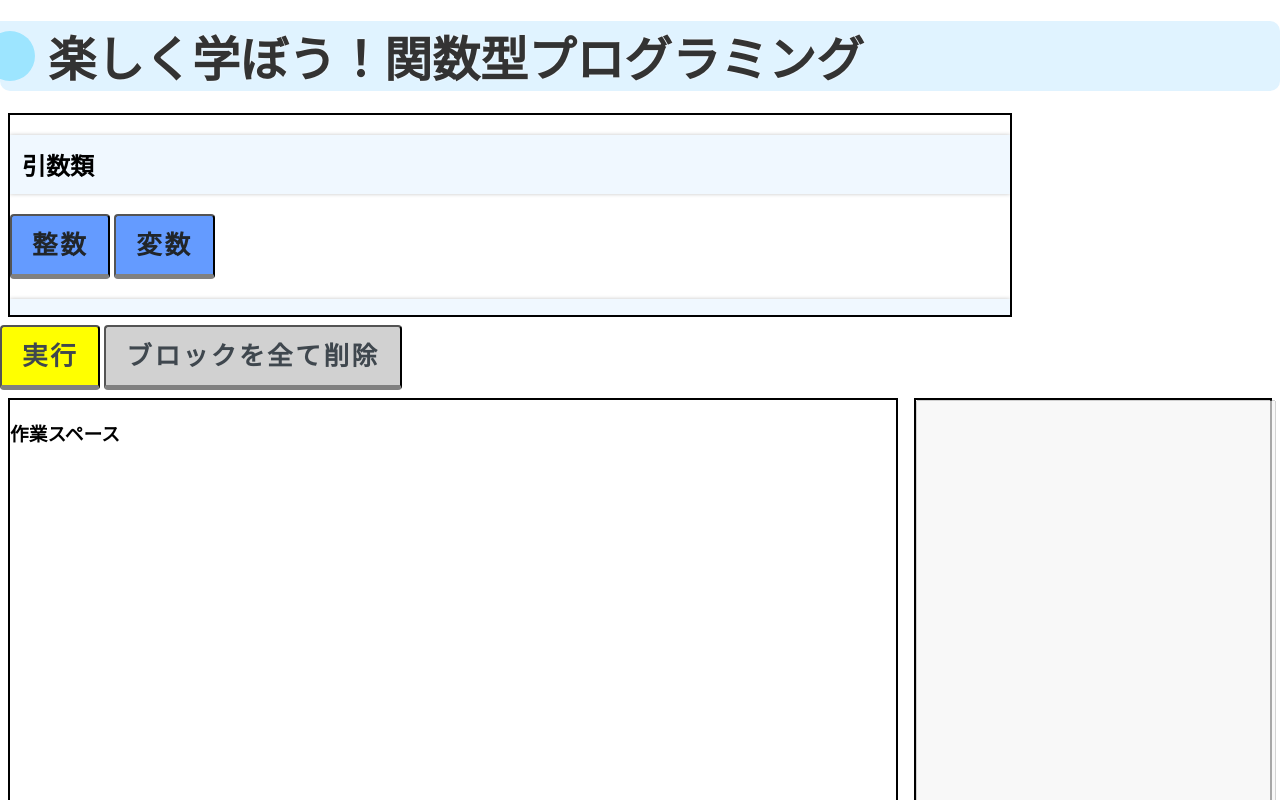
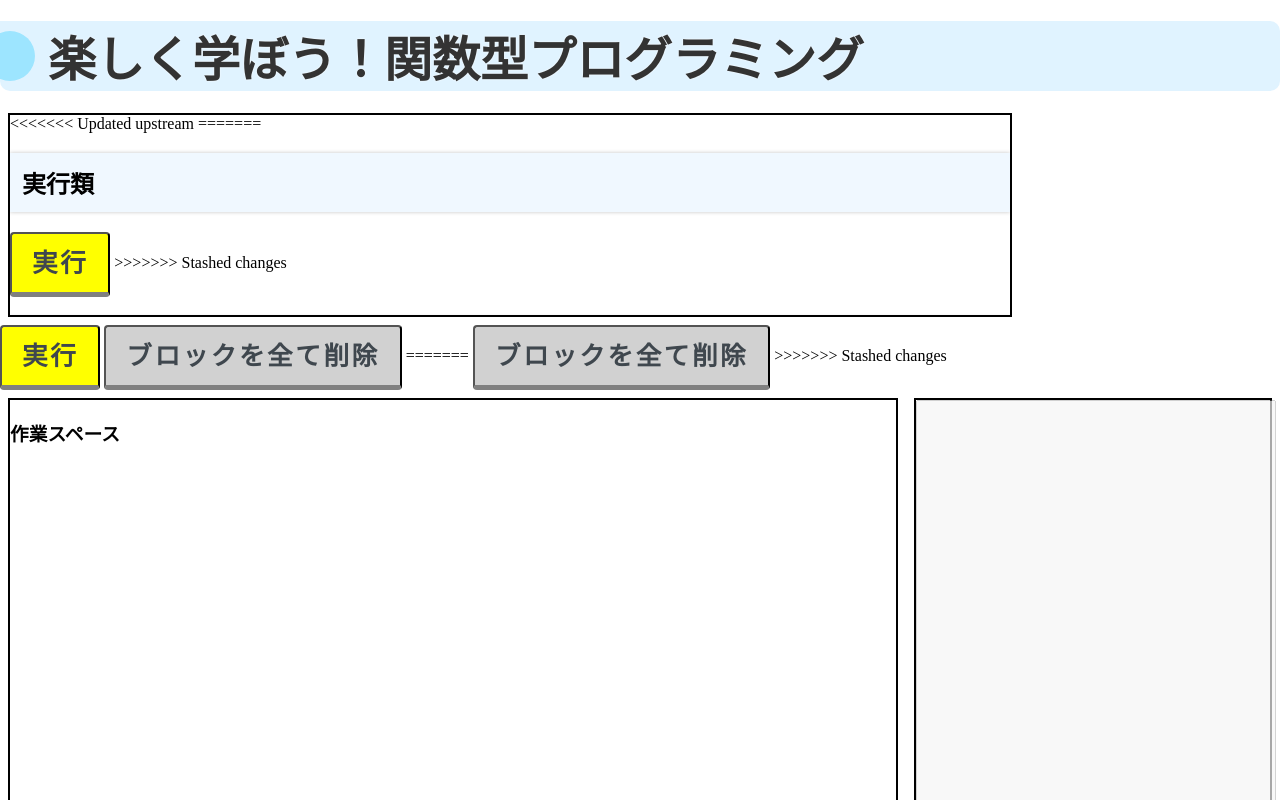
Before and after one commit to tus-prj3/Funlang, a website built with webpack: page dist/index.html in a window 1280 px wide. Shown: the top 800 px of the page. Built offline with nearby package versions, Linux system fonts and the light colour scheme.

Commit message:
Update index.html

```diff
--- a/dist/index.html
+++ b/dist/index.html
@@ -10,13 +10,22 @@
 <body>
 <h1><font size="50">　楽しく学ぼう！関数型プログラミング</font></h1>
 <div id="buttonArea">
+<<<<<<< Updated upstream
+=======
+  <h2>実行類</h2>
+  <button id="log" class="button_run">実行</button>
+>>>>>>> Stashed changes
   <h2>引数類</h2>
   <button id="number" class="button_num">整数</button>
   <button id="variable" class="button_num">変数</button>
   <h2>演算類</h2>
   <button id="operator" class="button_cal">四則演算</button>
   <button id="logical" class="button_cal">論理演算</button>
+<<<<<<< Updated upstream
   <button id="assign" class="button_cal">代入</button>
+=======
+  <button id="assign" class="button_cal"></button>
+>>>>>>> Stashed changes
   <h2>関数類</h2>
   <button id="closure" class="button_fun">関数閉包</button>
   <button id="function" class="button_fun">関数</button>
@@ -30,9 +39,14 @@
   <button id="if-else" class="button_if">条件(追加)</button>
   <h2>削除類</h2>
   <button id="clear" class="button_cl">コンソールをクリア</button>
+<<<<<<< Updated upstream
 </div>
 <button id="log" class="button_run">実行</button>
 <button id="deleteAll" class="button_cl">ブロックを全て削除</button>
+=======
+  <button id="deleteAll" class="button_cl">ブロックを全て削除</button>
+</div>
+>>>>>>> Stashed changes
 
 <!-- グループ分け
 実行系：実行
@@ -55,7 +69,7 @@
 </div>
 <div id="customMenu">
   <ul>
-    <li id="delete">削除</li>
+    <li id="delete">delete</li>
   </ul>
 </div>
 </body>
```
